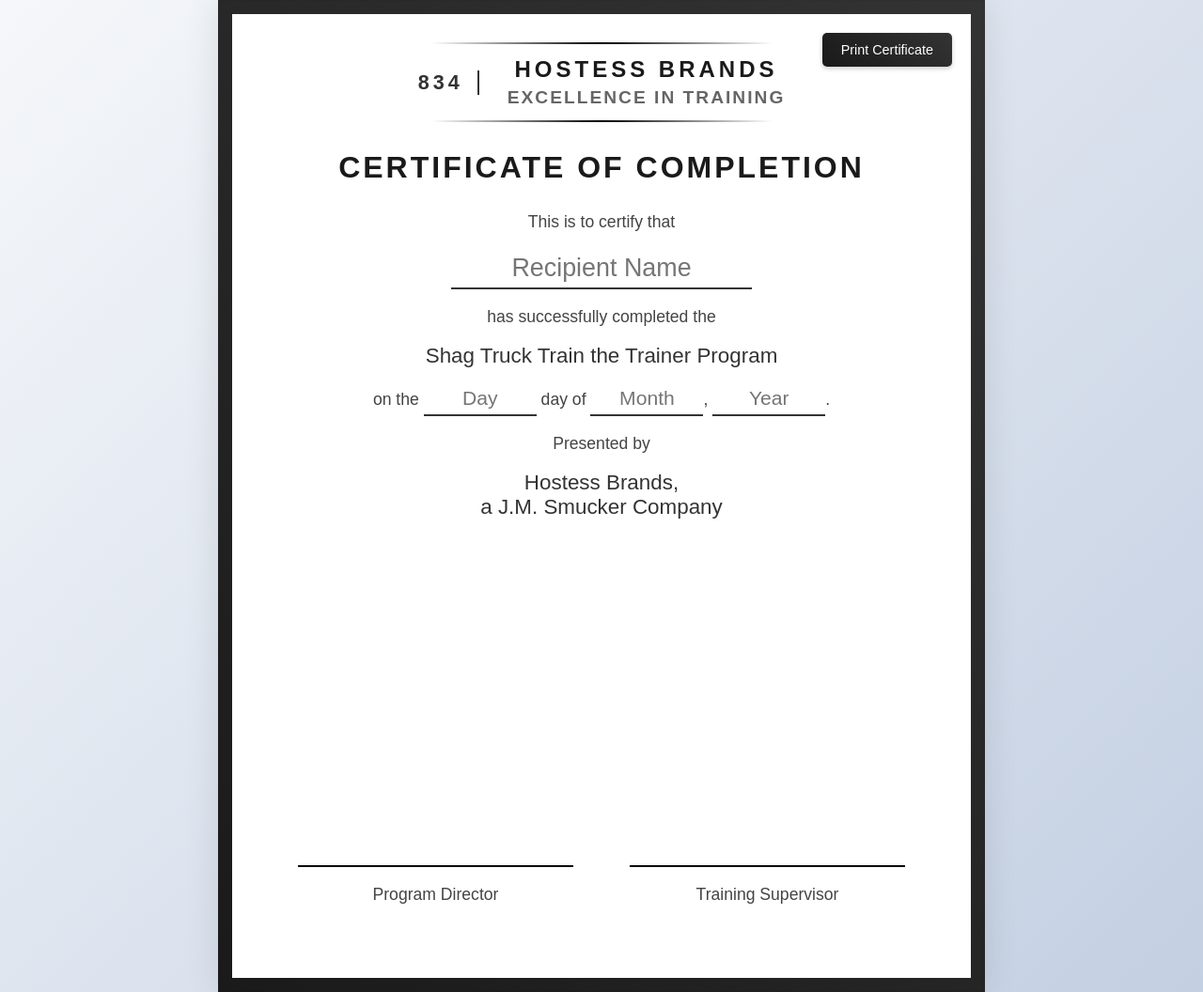
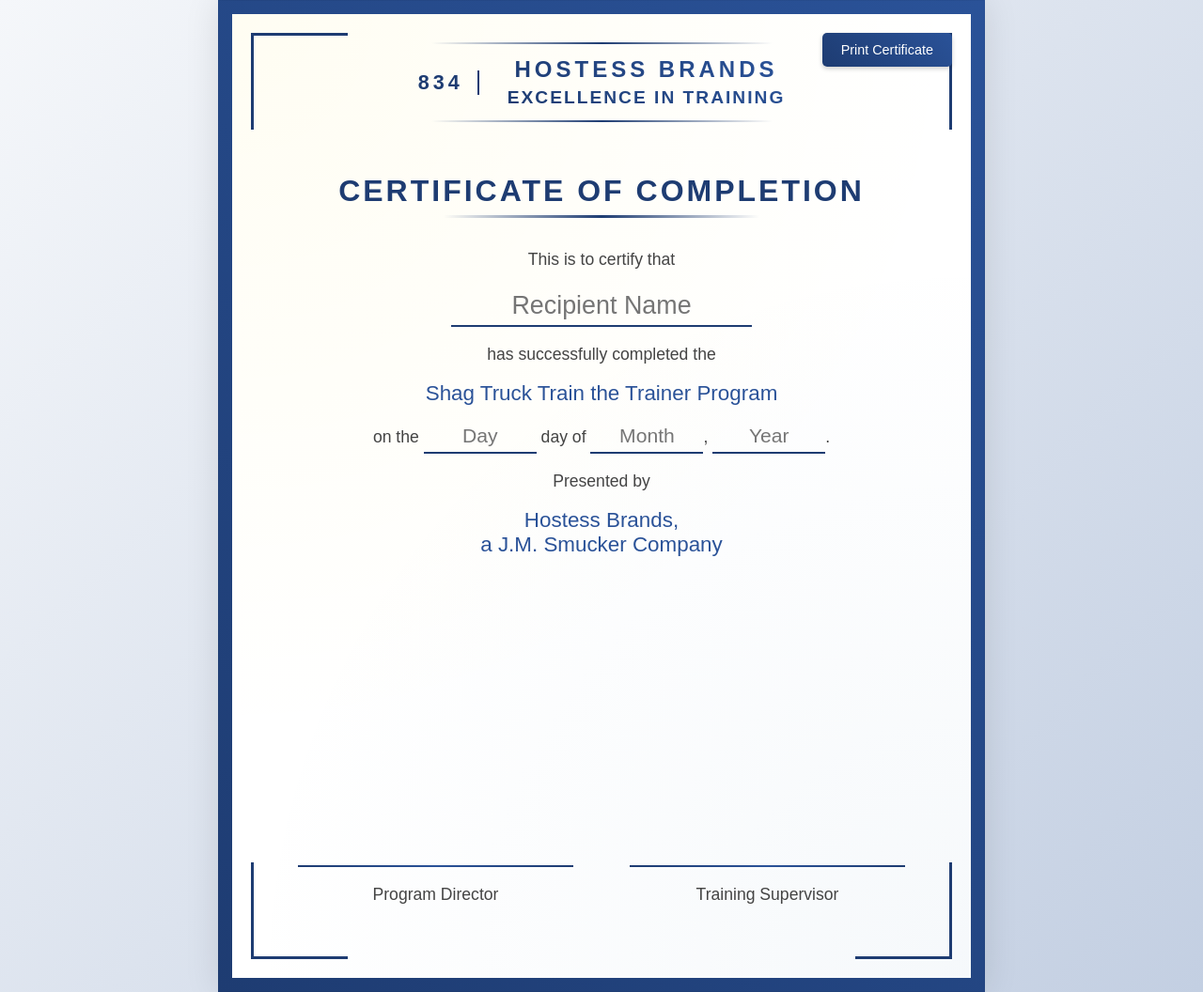
Before and after one commit to MaycoRmz/TTTh, a plain HTML site: page index.html in a window 1280 px wide. Shown: the whole page at 94% size. Drawn offline with Linux system fonts and the light colour scheme.

Commit message:
Update index.html

```diff
--- a/index.html
+++ b/index.html
@@ -30,6 +30,9 @@
             background-clip: padding-box;
             box-sizing: border-box;
             box-shadow: 0 0 35px rgba(0, 0, 0, 0.1);
+            background-image:
+                radial-gradient(circle at 0 0, rgba(255, 215, 0, 0.05) 0%, transparent 60%),
+                radial-gradient(circle at 100% 100%, rgba(70, 130, 180, 0.05) 0%, transparent 60%);
         }
         .certificate::before {
             content: '';
@@ -39,7 +42,37 @@
             bottom: -15px;
             left: -15px;
             z-index: -1;
-            background: linear-gradient(45deg, #1a1a1a, #333);
+            background: linear-gradient(45deg, #1e3c72, #2a5298);
+        }
+        .corner-decoration {
+            position: absolute;
+            width: 100px;
+            height: 100px;
+            pointer-events: none;
+        }
+        .top-left {
+            top: 20px;
+            left: 20px;
+            border-top: 3px solid #1e3c72;
+            border-left: 3px solid #1e3c72;
+        }
+        .top-right {
+            top: 20px;
+            right: 20px;
+            border-top: 3px solid #1e3c72;
+            border-right: 3px solid #1e3c72;
+        }
+        .bottom-left {
+            bottom: 20px;
+            left: 20px;
+            border-bottom: 3px solid #1e3c72;
+            border-left: 3px solid #1e3c72;
+        }
+        .bottom-right {
+            bottom: 20px;
+            right: 20px;
+            border-bottom: 3px solid #1e3c72;
+            border-right: 3px solid #1e3c72;
         }
         .header {
             font-family: 'Arial', sans-serif;
@@ -61,21 +94,26 @@
             left: 25%;
             width: 50%;
             height: 2px;
-            background: linear-gradient(90deg, transparent, #000, transparent);
+            background: linear-gradient(90deg, transparent, #1e3c72, transparent);
         }
         .header::before { top: 0; }
         .header::after { bottom: 0; }
         .header-number {
             font-size: 0.9em;
             margin-right: 15px;
-            color: #333;
+            color: #1e3c72;
             font-weight: 700;
-            border-right: 2px solid #333;
+            border-right: 2px solid #1e3c72;
             padding-right: 15px;
         }
         .company-name {
             margin-left: 15px;
             position: relative;
+            background: linear-gradient(45deg, #1e3c72, #2a5298);
+            -webkit-background-clip: text;
+            -webkit-text-fill-color: transparent;
+            background-clip: text;
+            color: transparent;
         }
         .header-accent {
             color: #666;
@@ -87,15 +125,27 @@
         .certificate h1 {
             font-size: 2em;
             margin: 25px 0;
-            color: #1a1a1a;
+            color: #1e3c72;
             text-transform: uppercase;
             letter-spacing: 3px;
             font-weight: 600;
+            position: relative;
+            display: inline-block;
+        }
+        .certificate h1::after {
+            content: '';
+            position: absolute;
+            bottom: -10px;
+            left: 50%;
+            transform: translateX(-50%);
+            width: 60%;
+            height: 3px;
+            background: linear-gradient(90deg, transparent, #1e3c72, transparent);
         }
         .certificate h2 {
             font-size: 1.4em;
             margin: 12px 0;
-            color: #333;
+            color: #2a5298;
             font-weight: 500;
         }
         .certificate p {
@@ -121,13 +171,22 @@
         }
         .signature-line {
             margin-top: 40px;
-            border-top: 2px solid #000;
+            border-top: 2px solid #1e3c72;
             width: 100%;
             position: relative;
         }
+        .signature-line::after {
+            content: '';
+            position: absolute;
+            top: -2px;
+            left: 0;
+            width: 100%;
+            height: 2px;
+            background: linear-gradient(90deg, transparent, #2a5298, transparent);
+        }
         input {
             border: none;
-            border-bottom: 2px solid #333;
+            border-bottom: 2px solid #1e3c72;
             text-align: center;
             font-size: 1.2em;
             background: transparent;
@@ -136,8 +195,8 @@
         }
         input:focus {
             outline: none;
-            border-bottom-color: #000;
-            background: rgba(0,0,0,0.02);
+            border-bottom-color: #2a5298;
+            background: rgba(42, 82, 152, 0.02);
         }
         .name-input {
             width: 300px;
@@ -150,7 +209,7 @@
             top: 20px;
             right: 20px;
             padding: 10px 20px;
-            background: linear-gradient(45deg, #1a1a1a, #333);
+            background: linear-gradient(45deg, #1e3c72, #2a5298);
             color: white;
             border: none;
             border-radius: 5px;
@@ -180,6 +239,10 @@
 </head>
 <body>
     <div class="certificate">
+        <div class="corner-decoration top-left"></div>
+        <div class="corner-decoration top-right"></div>
+        <div class="corner-decoration bottom-left"></div>
+        <div class="corner-decoration bottom-right"></div>
         <button class="print-btn" onclick="window.print()">Print Certificate</button>
         <div class="header">
             <span class="header-number">834</span>
```
